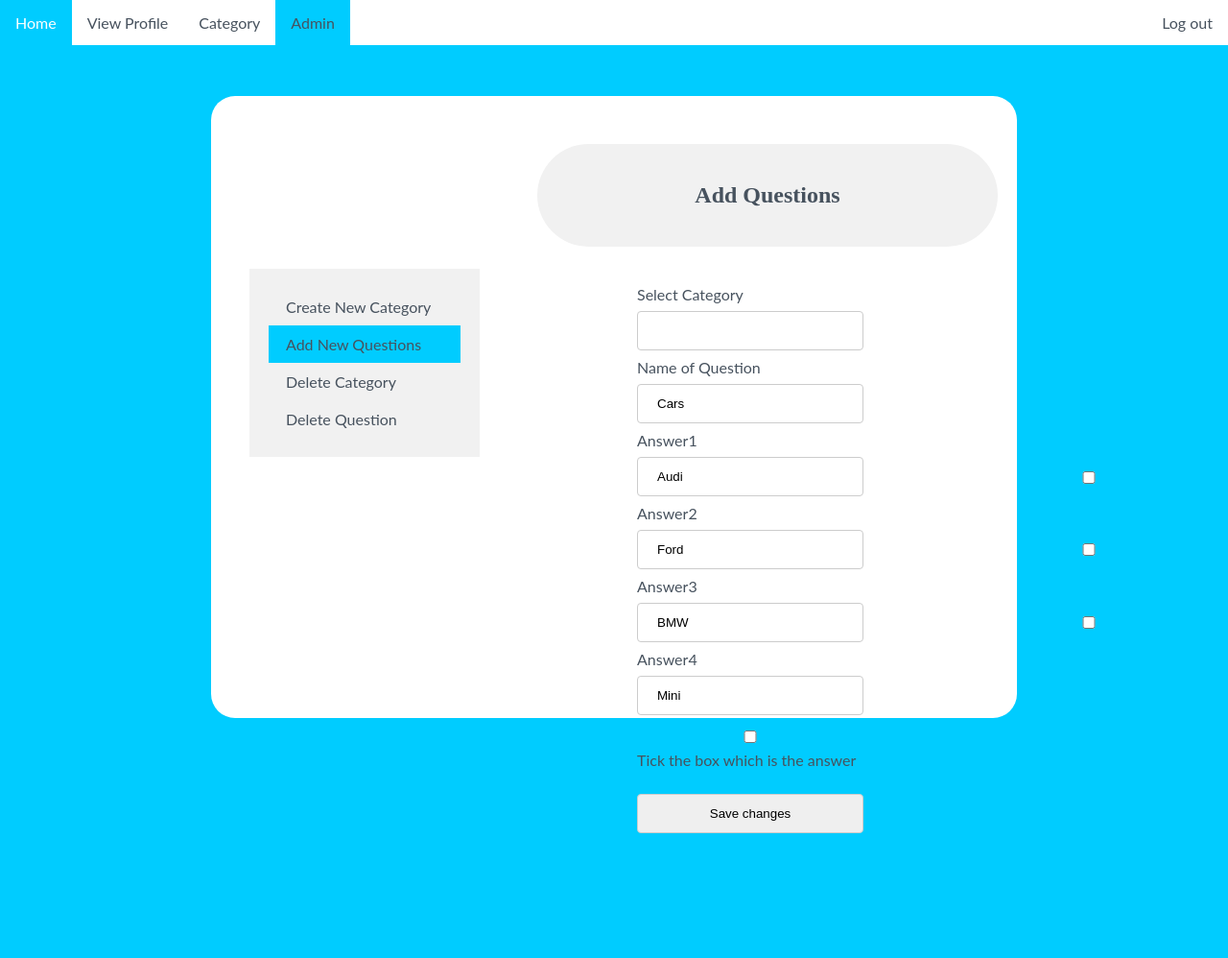
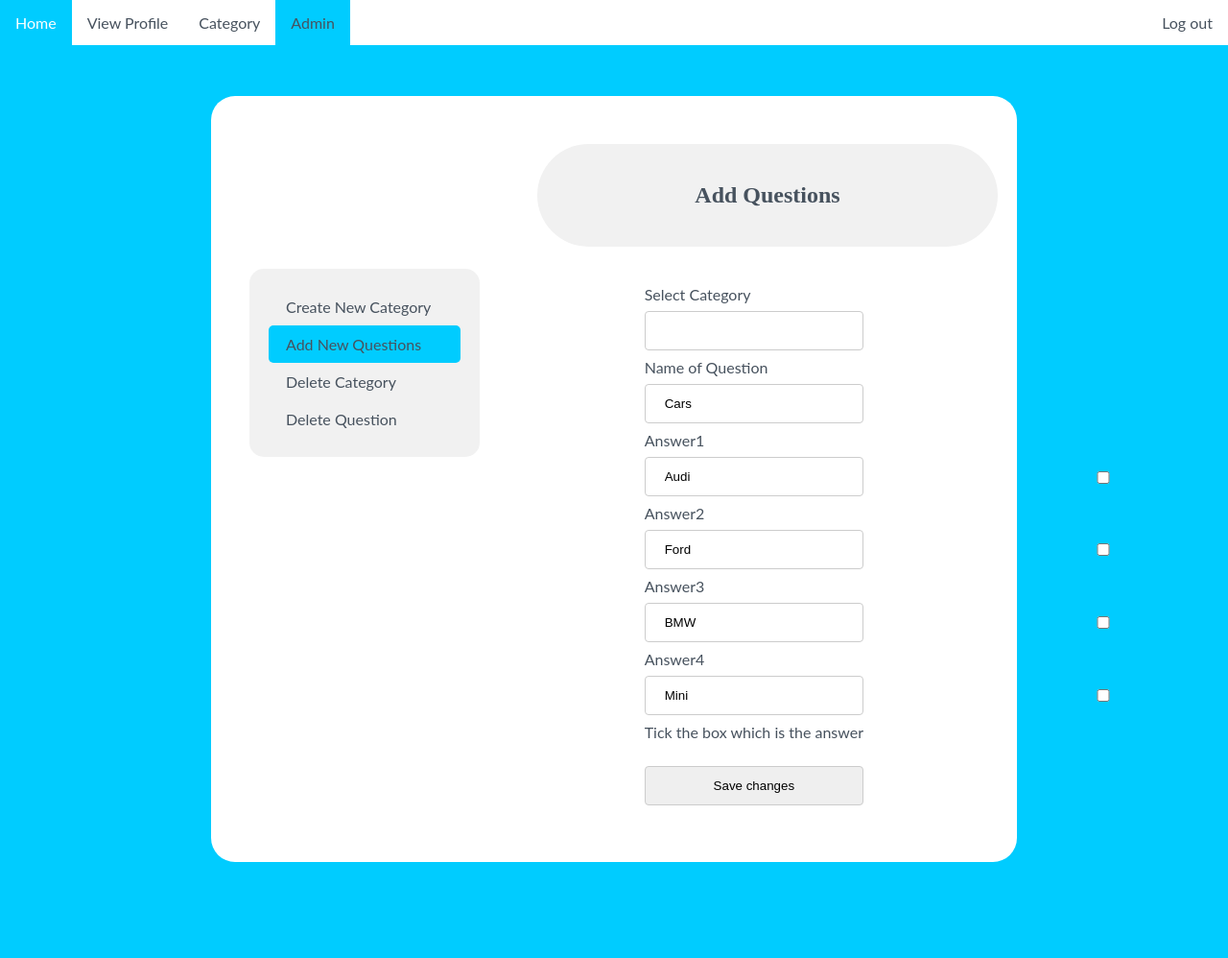
Before and after one commit to lilikokalova/Integrated-project2, a PHP site: page /HTML/AddQuestion.html in a window 1280 px wide. Shown: the whole page at 96% size. Before the commit the page ends 868 px from the top, so only its background shows below. Run offline with PHP 8.4, Linux system fonts and the light colour scheme.

Commit message:
Add files via upload

```diff
--- a/CSS/style.css
+++ b/CSS/style.css
@@ -36,7 +36,7 @@ body {
 #container {
 	width: 800px;
 	margin: 100px auto;
-	padding: 30px 20px 600px 20px;
+	padding: 30px 20px 750px 20px;
 	background-color: white;
 	border-radius: 25px;
 
@@ -50,6 +50,7 @@ body {
 	padding: 20px 20px 20px 20px;
     background-color: #f1f1f1;
 	float: left;
+	border-radius: 15px;
 
 }
 
@@ -60,6 +61,7 @@ body {
 	 color: black;
 	 font-family: Lato, Geneva, sans-serif;
 	 color: #47525E;
+	 border-radius: 5px;
 }
 
 #container ul a:hover, a:active {
@@ -108,21 +110,27 @@ body {
 
 .cAnswer1{
 	position: absolute;
-    width: 470px;
+    width: 500px;
 	top:482.5px;
 }
 
 .cAnswer2{
 	position:absolute;
-	width: 470px;
+	width: 500px;
 	top:558px;
 
 }
 
 .cAnswer3{
 	position:absolute;
-	width:470px;
+	width:500px;
 	top:634px;
+}
+
+.cAnswer4{
+	position:absolute;
+	width:500px;
+	top: 710px;
 }
 
 input {
```
